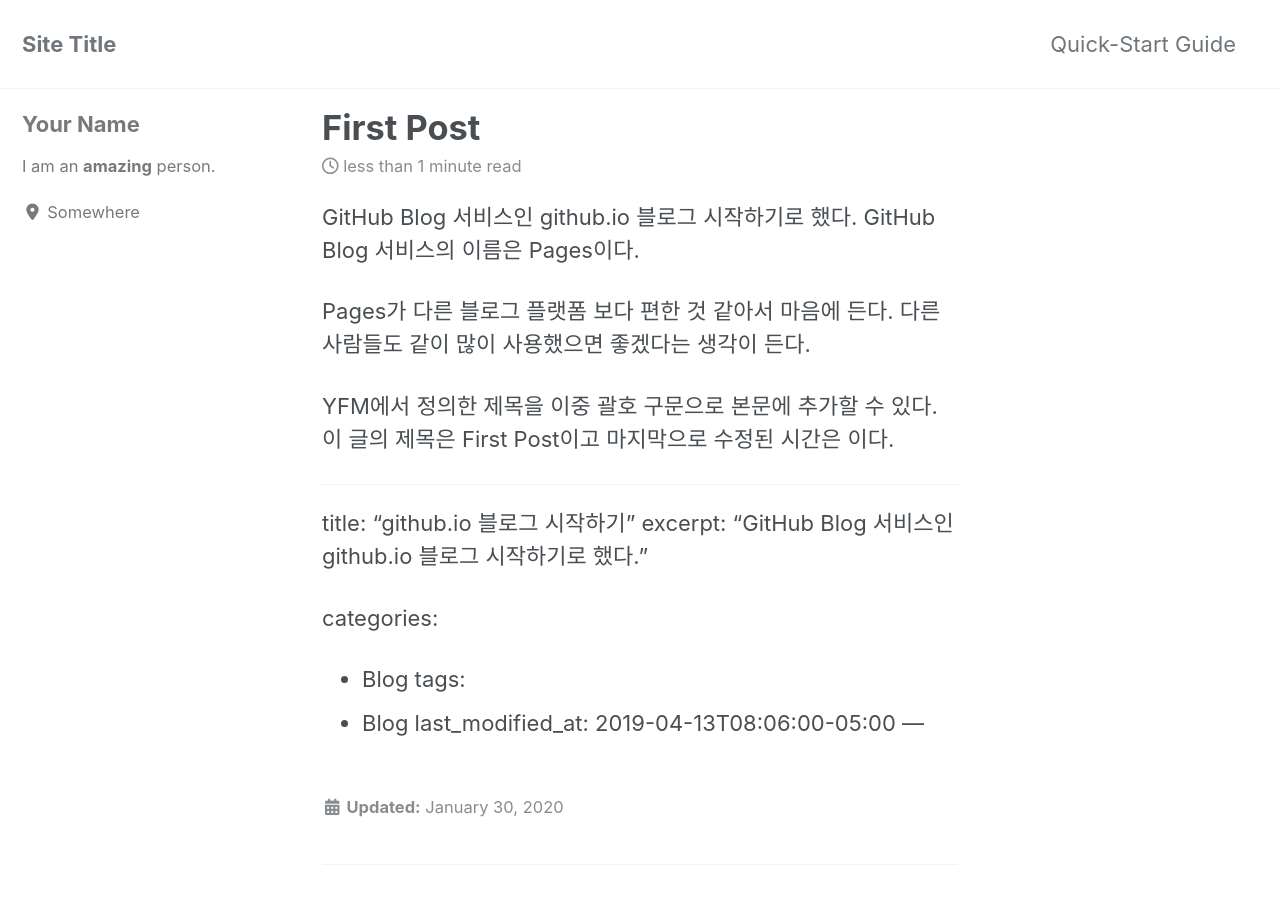
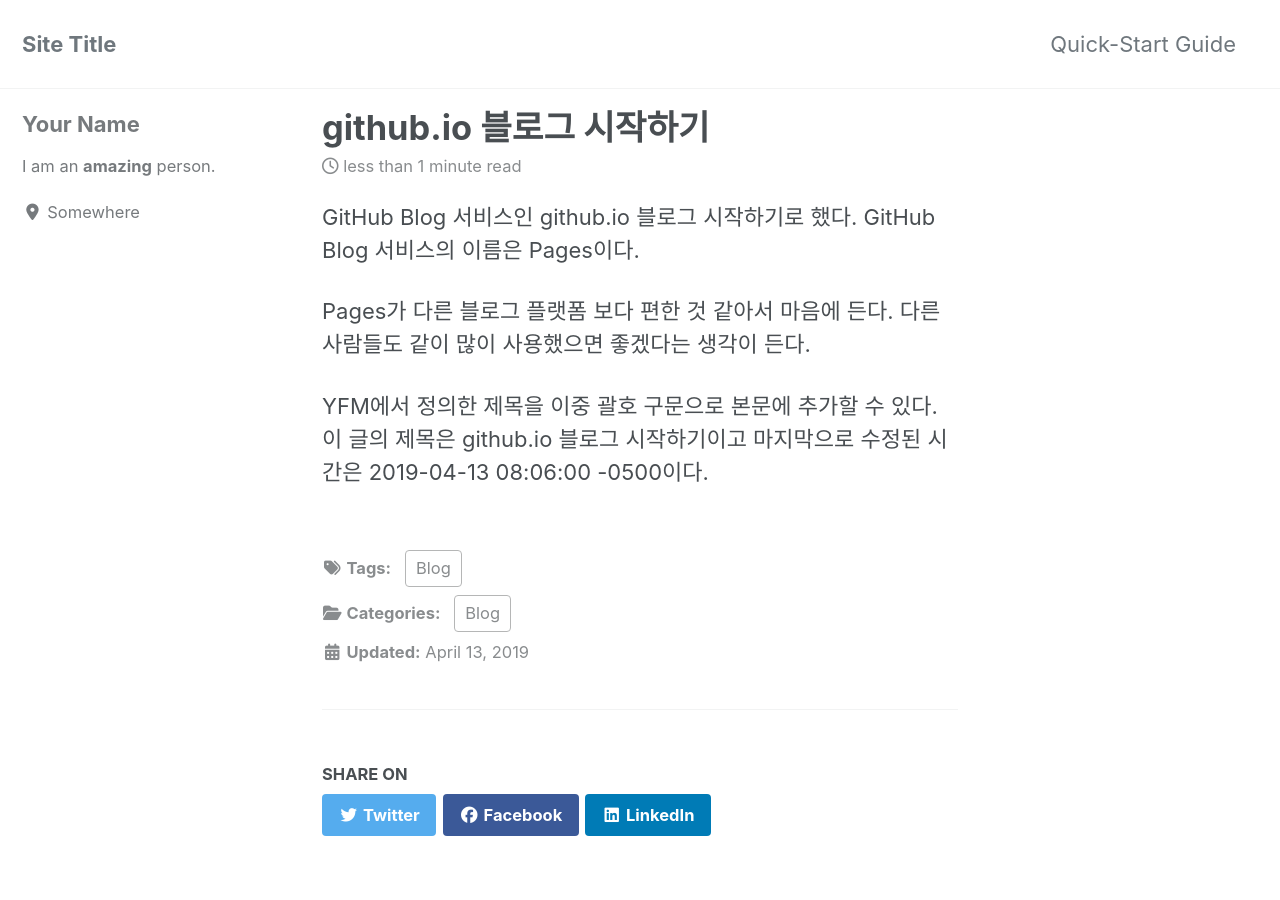
Before and after one commit to solly29/solly29.github.io, a Jekyll site: the page built from _posts/2020-01-30-first-post.md, in a window 1280 px wide and 900 px high. Built offline with Jekyll 4.4.1, drawn with Linux system fonts in a browser that asks for light colours; cached includes are drawn as plain includes; nearby versions of some CDN libraries; part of the change alters nothing that is shown.

Commit message:
첫 글 들록

```diff
--- a/_posts/2020-01-30-first-post.md
+++ b/_posts/2020-01-30-first-post.md
@@ -1,3 +1,13 @@
+---
+title:  "github.io 블로그 시작하기"
+excerpt: "GitHub Blog 서비스인 github.io 블로그 시작하기로 했다."
+
+categories:
+  - Blog
+tags:
+  - Blog
+last_modified_at: 2019-04-13T08:06:00-05:00
+---
 
 GitHub Blog 서비스인 github.io 블로그 시작하기로 했다.
 GitHub Blog 서비스의 이름은 Pages이다.
@@ -8,14 +18,3 @@ Pages가 다른 블로그 플랫폼 보다 편한 것 같아서 마음에 든다
 YFM에서 정의한 제목을 이중 괄호 구문으로 본문에 추가할 수 있다.
 이 글의 제목은 {{ page.title }}이고
 마지막으로 수정된 시간은 {{ page.last_modified_at }}이다.
-
----
-title:  "github.io 블로그 시작하기"
-excerpt: "GitHub Blog 서비스인 github.io 블로그 시작하기로 했다."
-
-categories:
-  - Blog
-tags:
-  - Blog
-last_modified_at: 2019-04-13T08:06:00-05:00
----
```
